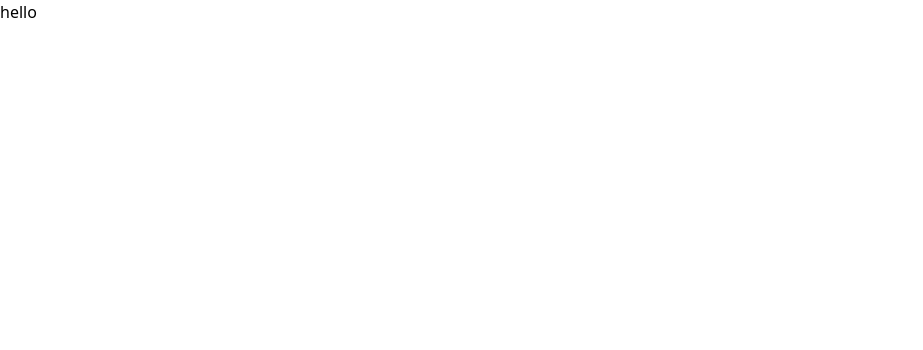
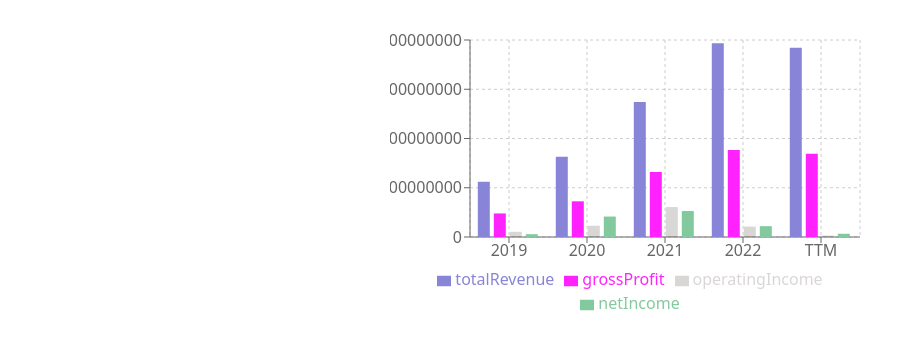
Before and after one commit to sonny-coding/stock-app, a React (Vite) app in the folder client/: page / in a window 1280 px wide. Shown: the top 350 px of the page, without its empty margins (0-923 px from the left). Built offline with nearby package versions, Linux system fonts and the light colour scheme.

Commit message:
add graphs

```diff
--- a/client/package.json
+++ b/client/package.json
@@ -11,7 +11,8 @@
   },
   "dependencies": {
     "react": "^18.2.0",
-    "react-dom": "^18.2.0"
+    "react-dom": "^18.2.0",
+    "recharts": "^2.7.2"
   },
   "devDependencies": {
     "@types/react": "^18.2.14",
--- a/client/src/App.jsx
+++ b/client/src/App.jsx
@@ -1,4 +1,5 @@
 import { data } from "./data";
+import Chart from "./components/Chart";
 const App = () => {
   const sortedData = data.incomeStatementHistory.AMD.sort((a, b) => {
     const keyA = Object.keys(a);
@@ -12,11 +13,11 @@ const App = () => {
     return 0;
   });
 
-  const graphData = sortedData.map((element) => {
+  const graphData = sortedData.map((element, index) => {
     for (const [key, value] of Object.entries(element)) {
       // console.log(`${key}: ${value.totalRevenue}`);
       return {
-        time: key,
+        time: index + 1 < sortedData.length ? key.split("-")[0] : "TTM",
         totalRevenue: value.totalRevenue,
         // costOfRevenue: value.costOfRevenue,
         grossProfit: value.grossProfit,
@@ -30,25 +31,9 @@ const App = () => {
   });
   console.log(graphData);
   return (
-    <div>hello</div>
-    //   <div className="text-3xl">
-    //     <p>Revenue: {data.totalRevenue.toLocaleString()}</p>
-    //     {/* <p>Total cost of Sxales {data.costOfRevenue.toLocaleString()}</p> */}
-    //     <p>Gross Profit: {data.grossProfit.toLocaleString()}</p>
-    //     {/* <p>
-    //       Gross Margin:{" "}
-    //       {((data.grossProfit * 100) / data.totalRevenue).toFixed(2)}%
-    //     </p> */}
-
-    //     {/* <p>Operating Expense: {data.operatingExpense.toLocaleString()}</p> */}
-    //     <p>Operating Income: {data.operatingIncome.toLocaleString()}</p>
-    //     {/* <p>
-    //       Net Income:{" "}
-    //       {((data.operatingIncome * 100) / data.totalRevenue).toFixed(2)}%
-    //     </p> */}
-    //     <p>Net Income: {data.netIncome.toLocaleString()}</p>
-    //   </div>
-    // );
+    <div className="mt-5 flex justify-center items-center">
+      <Chart className="" chart={graphData} />
+    </div>
   );
 };
 
--- /dev/null
+++ b/client/src/components/Chart.jsx
@@ -0,0 +1,83 @@
+// import "./styles.css";
+// import React from "react";
+import {
+  BarChart,
+  Bar,
+  XAxis,
+  YAxis,
+  CartesianGrid,
+  Tooltip,
+  Legend,
+} from "recharts";
+
+const data = [
+  {
+    name: "Page A",
+    uv: 4000,
+    pv: 2400,
+    amt: 2400,
+  },
+  {
+    name: "Page B",
+    uv: 3000,
+    pv: 1398,
+    amt: 2210,
+  },
+  {
+    name: "Page C",
+    uv: 2000,
+    pv: 9800,
+    amt: 2290,
+  },
+  {
+    name: "Page D",
+    uv: 2780,
+    pv: 3908,
+    amt: 2000,
+  },
+  {
+    name: "Page E",
+    uv: 1890,
+    pv: 4800,
+    amt: 2181,
+  },
+  {
+    name: "Page F",
+    uv: 2390,
+    pv: 3800,
+    amt: 2500,
+  },
+  {
+    name: "Page G",
+    uv: 3490,
+    pv: 4300,
+    amt: 2100,
+  },
+];
+
+// eslint-disable-next-line react/prop-types
+export default function Chart({ chart }) {
+  return (
+    <BarChart
+      width={500}
+      height={300}
+      data={chart}
+      margin={{
+        top: 20,
+        right: 30,
+        left: 20,
+        bottom: 5,
+      }}
+    >
+      <CartesianGrid strokeDasharray="3 3" />
+      <XAxis dataKey="time" />
+      <YAxis />
+      <Tooltip />
+      <Legend />
+      <Bar dataKey="totalRevenue" stackId="a" fill="#8884d8" />
+      <Bar dataKey="grossProfit" stackId="b" fill="#f2f" />
+      <Bar dataKey="operatingIncome" stackId="c" fill="#4333" />
+      <Bar dataKey="netIncome" stackId="d" fill="#82ca9d" />
+    </BarChart>
+  );
+}
```
Also changed, not shown: 1 other file (tests, documents, lock files or other folders).
